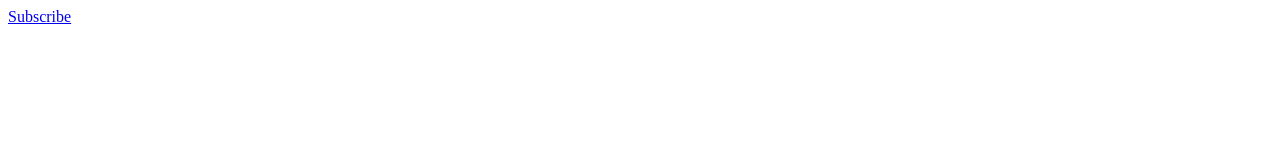
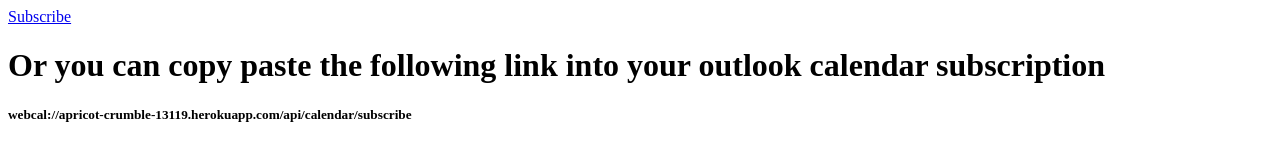
Before and after one commit to rishanshah/oshwal_calendar, a website: page Public/index.html in a window 1280 px wide. Drawn offline with Linux system fonts and the light colour scheme.

Commit message:
port problem with heroku

```diff
--- a/Public/index.html
+++ b/Public/index.html
@@ -1 +1,4 @@
 <a download href= "webcal://apricot-crumble-13119.herokuapp.com/api/calendar/subscribe">Subscribe</a>
+
+<h1>Or you can copy paste the following link into your outlook calendar subscription</h1>
+<h5>webcal://apricot-crumble-13119.herokuapp.com/api/calendar/subscribe</h5>
```
